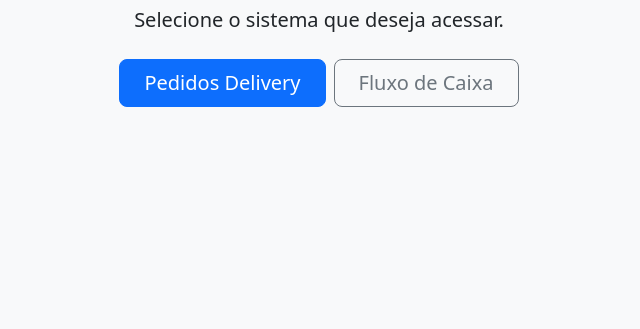
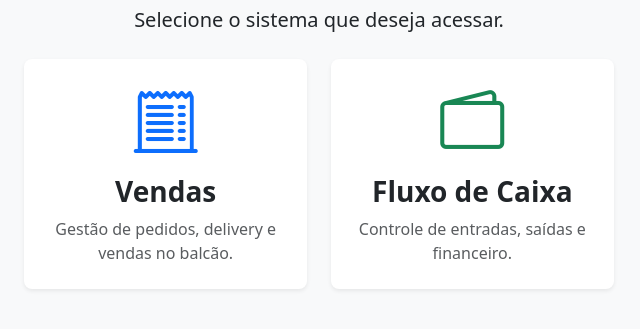
Before and after one commit to alexsvl2/dogao-do-alex-aws, a Flask app: template app/templates/main_menu.html in a window 1280 px wide. Shown: the part 213-542 px from the top of the page, without its empty margins (321-961 px from the left). Run offline with Flask 3, Linux system fonts and the light colour scheme; the template is opened without the code that fills it, so the values that code supplies are empty.

Commit message:
Reset para versão funcional da AWS

```diff
--- a/app/templates/main_menu.html
+++ b/app/templates/main_menu.html
@@ -1,13 +1,52 @@
 {% extends "base.html" %}
+
 {% block content %}
 <div class="px-4 py-5 my-5 text-center">
     <h1 class="display-5 fw-bold">Bem-vindo, {{ current_user.username }}!</h1>
-    <div class="col-lg-6 mx-auto">
+    <div class="col-lg-8 mx-auto">
         <p class="lead mb-4">Selecione o sistema que deseja acessar.</p>
-        <div class="d-grid gap-2 d-sm-flex justify-content-sm-center">
-            <a href="{{ url_for('pedidos.dashboard') }}" class="btn btn-primary btn-lg px-4 gap-3">Pedidos Delivery</a>
-            <a href="{{ url_for('caixa.index') }}" class="btn btn-outline-secondary btn-lg px-4">Fluxo de Caixa</a>
+
+        <div class="row g-4 justify-content-center">
+
+            <div class="col-md-5">
+                <a href="{{ url_for('pedidos.dashboard') }}" class="text-decoration-none">
+                    <div class="card h-100 shadow-sm lift">
+                        <div class="card-body text-center p-4">
+                            <div class="display-3 text-primary mb-3">
+                                <i class="bi bi-receipt-cutoff"></i>
+                            </div>
+                            <h3 class="fw-bold">Vendas</h3>
+                            <p class="text-muted mb-0">Gestão de pedidos, delivery e vendas no balcão.</p>
+                        </div>
+                    </div>
+                </a>
+            </div>
+
+            <div class="col-md-5">
+                <a href="{{ url_for('caixa.index') }}" class="text-decoration-none">
+                    <div class="card h-100 shadow-sm lift">
+                        <div class="card-body text-center p-4">
+                            <div class="display-3 text-success mb-3">
+                                <i class="bi bi-wallet2"></i>
+                            </div>
+                            <h3 class="fw-bold">Fluxo de Caixa</h3>
+                            <p class="text-muted mb-0">Controle de entradas, saídas e financeiro.</p>
+                        </div>
+                    </div>
+                </a>
+            </div>
+
         </div>
     </div>
 </div>
+
+<style>
+    .lift {
+        transition: transform .2s ease-in-out, box-shadow .2s ease-in-out;
+    }
+    .lift:hover {
+        transform: translateY(-5px);
+        box-shadow: 0 0.5rem 1rem rgba(0, 0, 0, 0.15) !important;
+    }
+</style>
 {% endblock %}
--- a/requirements.txt
+++ b/requirements.txt
@@ -2,7 +2,7 @@ Flask==3.0.3
 gunicorn==22.0.0
 Flask-SQLAlchemy==3.0.5
 SQLAlchemy==2.0.23
-psycopg2==2.9.9
+psycopg2-binary==2.9.9
 Flask-Login==0.6.3
 python-dotenv==1.0.1
 Werkzeug==3.0.3
```
Also changed, not shown: 1 other file.
